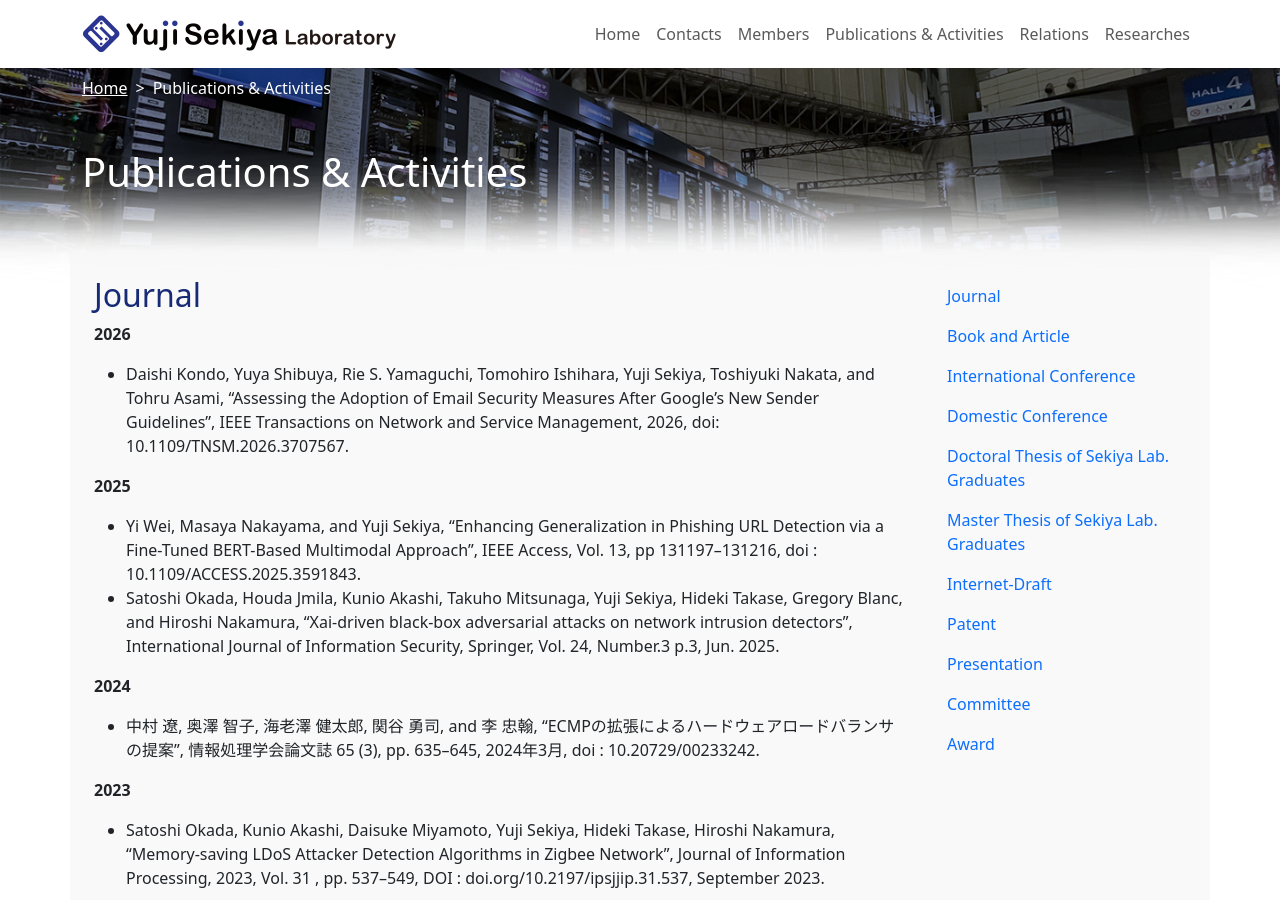
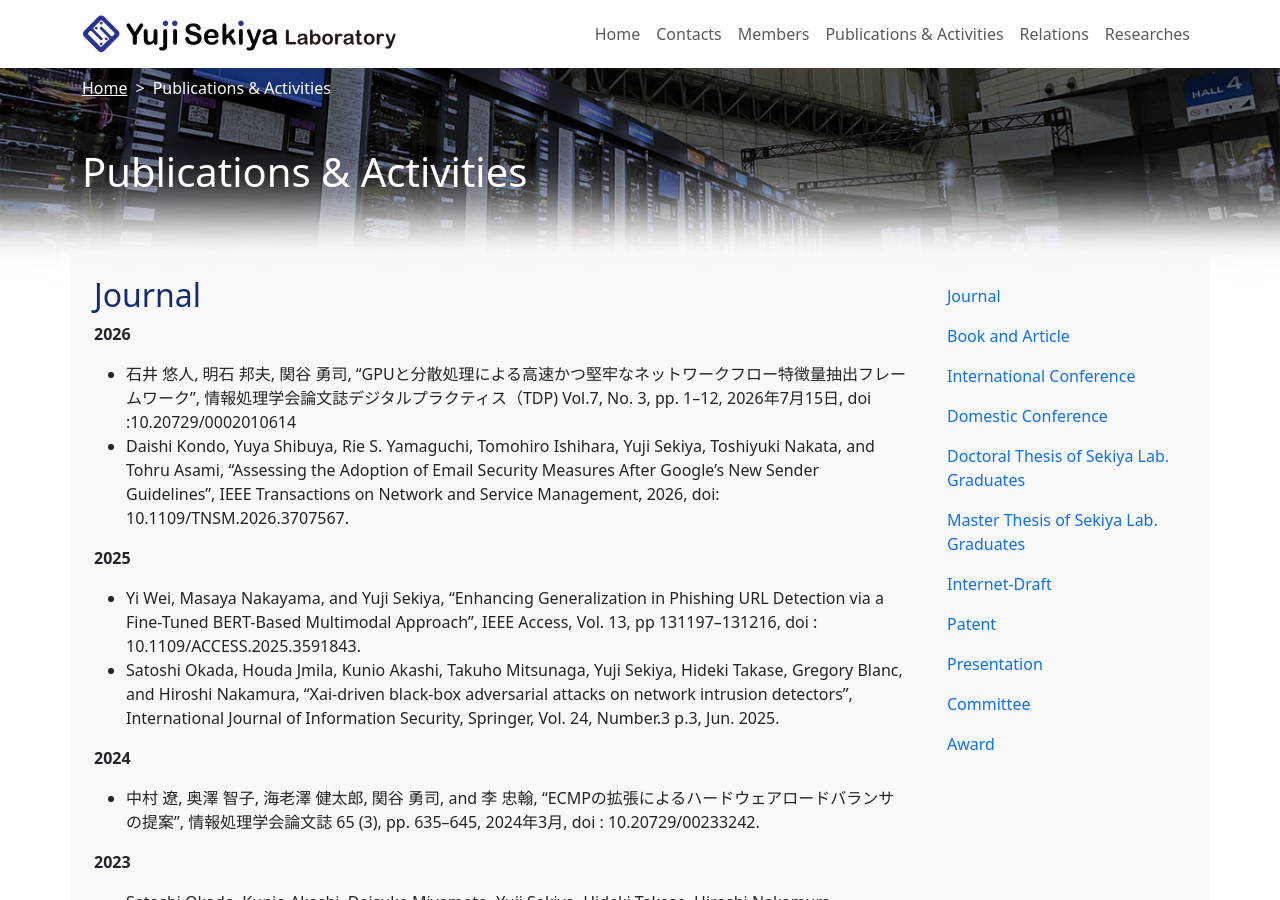
Before and after one commit to sekiya-lab/sekiya-lab.github.io, a Jekyll site: the page built from publications.md, in a window 1280 px wide and 900 px high. Built offline with Jekyll 4.4.1, drawn with Linux system fonts in a browser that asks for light colours.

Commit message:
Add ISHII's paper.

```diff
--- a/publications.md
+++ b/publications.md
@@ -8,6 +8,7 @@ permalink: /publications/
 
 **2026**
 
+- 石井 悠人, 明石 邦夫, 関谷 勇司, “GPUと分散処理による高速かつ堅牢なネットワークフロー特徴量抽出フレームワーク”, 情報処理学会論文誌デジタルプラクティス（TDP) Vol.7, No. 3, pp. 1–12, 2026年7月15日, doi :10.20729/0002010614
 - Daishi Kondo, Yuya Shibuya, Rie S. Yamaguchi, Tomohiro Ishihara, Yuji Sekiya, Toshiyuki Nakata, and Tohru Asami, "Assessing the Adoption of Email Security Measures After Google's New Sender Guidelines", IEEE Transactions on Network and Service Management, 2026, doi: 10.1109/TNSM.2026.3707567.
 
 **2025**
```
